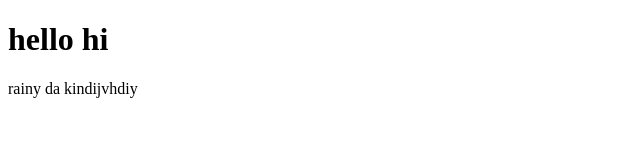
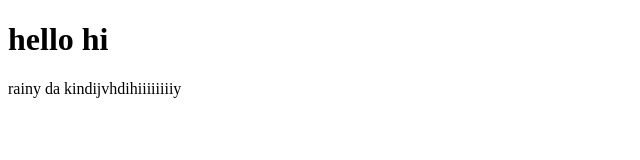
Before and after one commit to nitinshh/testrepo, a plain HTML site: page index2.html in a window 1280 px wide. Shown: the full height of the page, 0-640 px from the left. Drawn offline with Linux system fonts and the light colour scheme.

Commit message:
changeeeeee

```diff
--- a/index2.html
+++ b/index2.html
@@ -7,6 +7,6 @@
 </head>
 <body>
     <h1>hello hi</h1>
-    <p>rainy da kindijvhdiy</p>
+    <p>rainy da kindijvhdihiiiiiiiiy</p>
 </body>
 </html>
```
